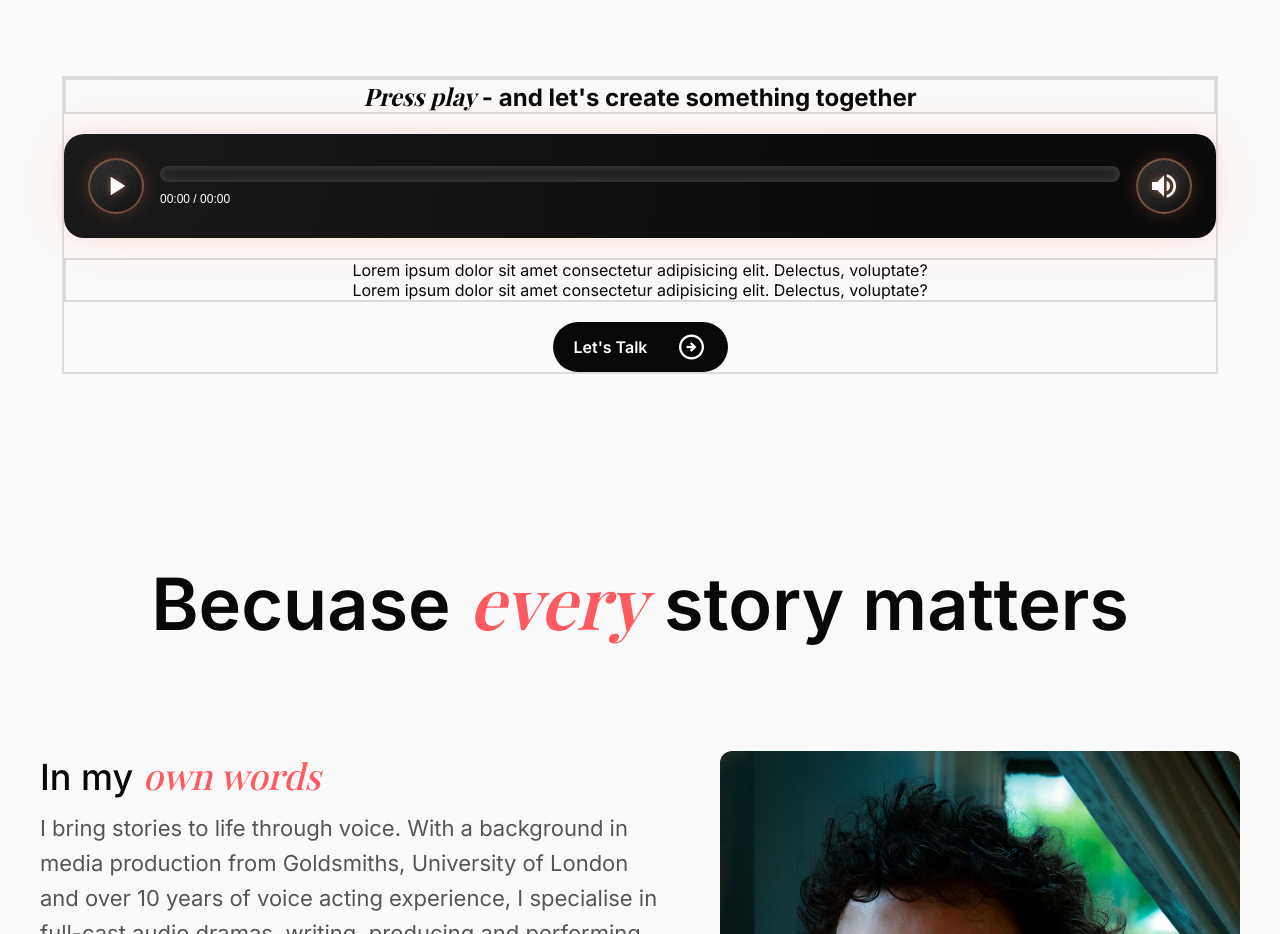
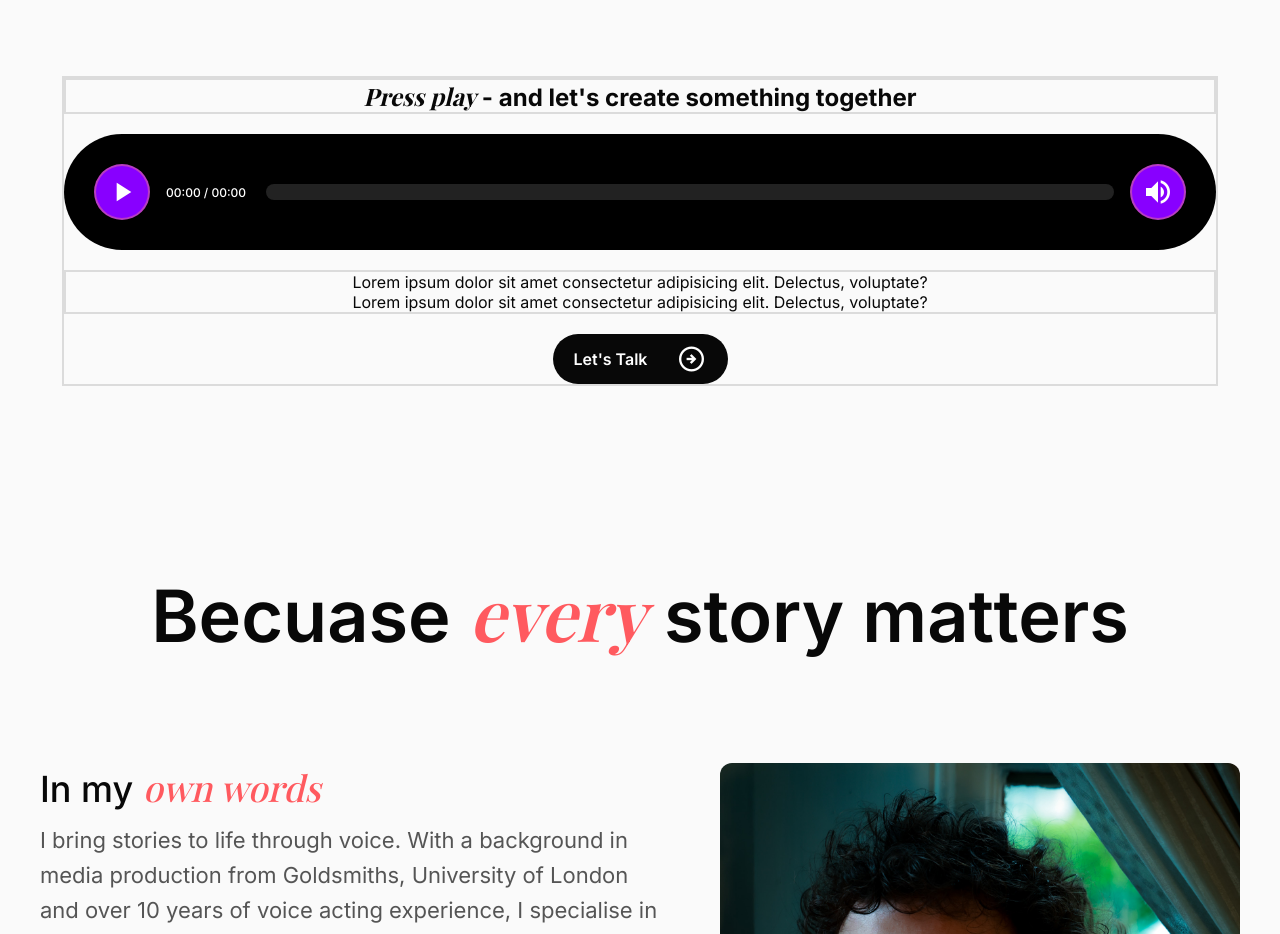
Before and after one commit to robjeybee/leo-cosh-voices, a React (Vite) app: page / in a window 1280 px wide. Shown: the part 1100-2034 px from the top of the page. Built offline with nearby package versions, Linux system fonts and the light colour scheme; a web font is replaced by a local one.

Commit message:
added styling to audioplayer

```diff
--- a/src/components/AudioPlayer.jsx
+++ b/src/components/AudioPlayer.jsx
@@ -55,7 +55,7 @@ function AudioPlayer({ src }) {
       setProgress(0);
       setCurrentTime(0);
       setEnded(false); // remove sparkle after animation
-    }, 1500); // match CSS animation duration
+    }, 500); // match CSS animation duration
   };
 
   const seekToPosition = (clientX) => {
@@ -126,7 +126,10 @@ function AudioPlayer({ src }) {
         </button>
 
         {/* Progress Bar Wrapper */}
-        <div className={`progress-bar-wrapper ${ended ? "sparkle" : ""}`}>
+              <div className={`progress-bar-wrapper ${ended ? "sparkle" : ""}`}>
+                               <div className="time-display">
+          {formatTime(currentTime)} / {formatTime(duration)}
+        </div>
           <div
             ref={progressBarRef}
             className="progress-bar"
@@ -138,9 +141,7 @@ function AudioPlayer({ src }) {
               style={{ width: `${progress}%` }}
             ></div>
                   </div>
-                  <div className="time-display">
-          {formatTime(currentTime)} / {formatTime(duration)}
-        </div>
+
         </div>
 
 
--- a/src/styles/audioplayer.css
+++ b/src/styles/audioplayer.css
@@ -6,12 +6,10 @@
     gap: 16px;
     width: 100%;
     max-width: 100%;
-    padding: 24px;
+    padding: 30px;
     box-sizing: border-box;
-    background: radial-gradient(circle at top left, #1a1a1a, #0b0b0b 70%);
-    border-radius: 20px;
-    box-shadow: 0 0 20px rgba(255, 90, 95, 0.1),
-        0 0 60px rgba(255, 153, 102, 0.15);
+    background-color: rgb(0, 0, 0);
+    border-radius: 500px;
     font-family: "Poppins", sans-serif;
     position: relative;
     overflow: hidden;
@@ -21,14 +19,13 @@
     display: flex;
     align-items: center;
     gap: 16px;
-    justify-content: space-between;
-    flex-wrap: nowrap;
     width: 100%;
     box-sizing: border-box;
 }
 
+/* Play / Mute Buttons */
 .icon-btn {
-    background: linear-gradient(145deg, #333, #111);
+    background-color: #8800ff;
     color: #fff;
     border: 2px solid rgba(255, 153, 102, 0.4);
     border-radius: 50%;
@@ -40,78 +37,55 @@
     justify-content: center;
     cursor: pointer;
     transition: all 0.35s ease;
-    box-shadow: 0 0 18px rgba(255, 153, 102, 0.2);
     flex-shrink: 0;
 }
 
 .icon-btn.active {
     background: linear-gradient(145deg, #ff9966, #ff5a5f);
-    box-shadow: 0 0 30px rgba(255, 153, 102, 0.5);
 }
 
 .icon-btn:hover {
-    background: linear-gradient(145deg, #ff5a5f, #ff9966);
+    background-color: #ff5a5f;
     transform: scale(1.12);
-    box-shadow: 0 0 28px rgba(255, 153, 102, 0.4);
 }
 
 .material-icons {
     font-size: 32px;
-    filter: drop-shadow(0 0 4px rgba(255, 153, 102, 0.5));
+
 }
 
+/* Progress bar wrapper with inline time display */
 .progress-bar-wrapper {
-    flex: 1 1 auto;
-    min-width: 0;
     display: flex;
-    flex-direction: column;
-    height: 100%;
-    justify-content: flex-end;
-    gap: 10px;
+    align-items: center;
+    gap: 20px;
+    flex: 1;
     position: relative;
 }
 
-/* Sparkle effect (blinks once) */
-.progress-bar-wrapper.sparkle::after {
-content: "";
-    position: absolute;
-    top: 0;
-    left: 0;
-    right: 0;
-    bottom: 0;
-    border-radius: 14px;
-    box-shadow: 0 0 12px 4px rgba(255, 215, 150, 0.6),
-        0 0 20px 8px rgba(168, 110, 247, 0.4);
-    pointer-events: none;
-    opacity: 0;
-    animation: sparkleBlink 0.8s ease-in-out forwards;
+/* Time display inline */
+.time-display {
+    font-size: 12px;
+    font-family: Inter;
+    color: #fff;
+    font-weight: 500;
+    min-width: 60px;
+    user-select: none;
+    flex-shrink: 0;
 }
 
-@keyframes sparkleBlink {
-    0% {
-        opacity: 0;
-    }
-
-    50% {
-        opacity: 1;
-    }
-
-    100% {
-        opacity: 0;
-    }
-}
-
+/* Progress bar */
 .progress-bar {
-    width: 100%;
+    flex: 1;
     height: 16px;
     background-color: #222;
     border-radius: 14px;
     overflow: hidden;
     position: relative;
-    box-shadow: inset 0 0 8px rgba(255, 255, 255, 0.15);
     cursor: pointer;
 }
 
+/* Progress fill animation */
 .progress-filled {
     height: 100%;
     width: 0%;
@@ -119,11 +93,13 @@ content: "";
     background-size: 400% 400%;
     border-radius: 14px;
     transition: width 0.2s linear;
-    animation: magicalFlow 5s linear infinite, glowPulse 2s ease-in-out infinite;
+    animation: magicalFlow 3s linear infinite, glowPulse 1s ease-in-out infinite;
+    /* faster glow */
     box-shadow: 0 0 8px rgba(255, 153, 102, 0.2),
         0 0 16px rgba(168, 110, 247, 0.1);
 }
 
+/* Glow animation */
 @keyframes magicalFlow {
     0% {
         background-position: 0% 50%;
@@ -150,15 +126,39 @@ content: "";
     }
 }
 
-.time-display {
-    font-size: 12px;
-    color: #fff;
-    font-weight: 500;
-    text-align: left;
-    user-select: none;
-    flex-shrink: 0;
+/* Sparkle effect (blinks once and resets progress) */
+.progress-bar-wrapper.sparkle::after {
+    content: "";
+    position: absolute;
+    top: 0;
+    left: 0;
+    right: 0;
+    bottom: 0;
+    border-radius: 14px;
+    box-shadow: 0 0 14px 6px rgba(255, 215, 150, 0.8),
+        0 0 24px 10px rgba(168, 110, 247, 0.6);
+    pointer-events: none;
+    opacity: 0;
+    animation: sparkleBlink 0.5s ease-in-out forwards;
+    /* faster blink */
 }
 
+/* Sparkle blink keyframes */
+@keyframes sparkleBlink {
+    0% {
+        opacity: 0;
+    }
+
+    50% {
+        opacity: 1;
+    }
+
+    100% {
+        opacity: 0;
+    }
+}
+
+/* Responsive mobile adjustments */
 @media (max-width: 480px) {
     .icon-btn {
         width: 48px;
@@ -168,26 +168,22 @@ content: "";
 
     .progress-bar-wrapper {
         flex: 1;
-        /* take remaining space */
-        display: flex;
         justify-content: center;
-        /* center progress bar */
+        /* center progress bar on mobile */
     }
 
     .progress-bar {
-        width: 100%;
-        /* or max-width: 250px; to limit width */
         height: 14px;
     }
 
     .time-display {
         font-size: 11px;
+        min-width: 50px;
     }
 
     .controls {
         flex-direction: row;
-        gap: 12px;
+        gap: 8px;
         align-items: center;
-        /* center vertically */
     }
 }
```
